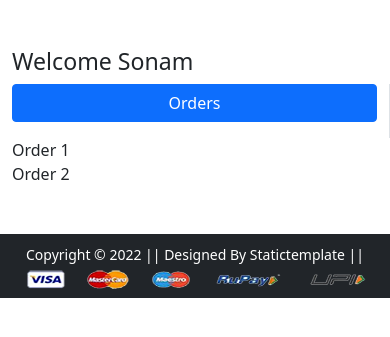
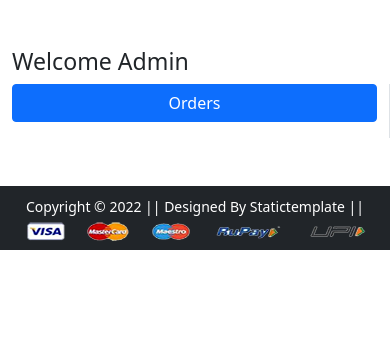
Before and after one commit to Lalit2055joshi/Shopping-Ecommerce-Website, a Django app: page /orders/ in a window 390 px wide. Shown: the part 56-393 px from the top of the page. Run offline with Django 4.2, Linux system fonts and the light colour scheme; a user stored in the database is signed in; data comes from the database, SQL or seed files in the repository; both versions use the stored data as it was after the commit; some libraries are stand-ins or nearby versions.

Commit message:
fourth commit

```diff
--- a/shopingly/app/templates/app/checkout.html
+++ b/shopingly/app/templates/app/checkout.html
@@ -24,7 +24,7 @@
     <div class="col-sm-4 offset-sm-1">
       <h4>Select Shipping Address</h4>
       <hr>
-      <form action="">
+      <form action="/paymentdone">
         {% for ad in add %}
         <div class="card">
           <div class="card-body">
@@ -33,8 +33,8 @@
           </div>
         </div>
         <div class="form-check mt-2 mb-5">
-          <input class="form-check-input" type="radio" value="">
-          <label class="form-check-label fw-bold" for="">
+          <input class="form-check-input" type="radio" name="custid" id="custadd{{forloop.counter}}" value="{{ad.id}}">
+          <label class="form-check-label fw-bold" for="custadd{{forloop.counter}}">
             Address:{{forloop.counter}} </label>
         </div>
         {% endfor %}
--- a/shopingly/app/templates/app/orders.html
+++ b/shopingly/app/templates/app/orders.html
@@ -1,20 +1,60 @@
 {% extends 'app/base.html' %}
 {% load static %}
-{% block title %}Buy Now{% endblock title %}
+{% block title %}Orders{% endblock title %}
 {% block main-content %}
 <div class="container my-5">
     <div class="row">
- <h3>Welcome Sonam</h3>
+        <h3>Welcome <span class="text-capitalize">{{request.user}}</span></h3>
         <div class="col-sm-2 border-end">
             <ul class="list-unstyled">
                 <li class="d-grid"><a href="{% url 'orders' %}" class="btn btn-primary">Orders</a></li>
             </ul>
         </div>
         <div class="col-sm-9 offset-sm-1">
-   <div class="row">
-    <div class="col-sm-6">Order 1</div>
-    <div class="col-sm-6">Order 2</div>
+            {% for op in order_placed %}
+            <div class="row shadow-sm mb-3">
+                <div class="col-sm-2">
+                    <img src="{{op.product.product_image.url}}" alt="" srcset="" class="img-fluid" height="150"
+                        width="150">
                 </div>
+                <div class="col-sm-7">
+                    <p>Product: {{op.product.title}}</p>
+                    <p>Quantity: {{op.quantity}}</p>
+                    <p>Price: {{op.total_cost}}</p>
+                </div>
+                <div class="col-sm-3 fw-bold">
+                    <p>Order Status: {{op.status}}</p>
+                    {% if op.status == 'Accepted' %}
+                    <div class="progress">
+                        <div class="progress-bar" role="progressbar" style="width:20%" aria-valuenow="20"
+                            aria-valuemin="0" aria-valuemax="100"> </div>
+                    </div>
+                    {% endif %}
+
+                    {% if op.status == 'Packed' %}
+                    <div class="progress">
+                        <div class="progress-bar bg-info" role="progressbar" style="width:40%" aria-valuenow="40"
+                            aria-valuemin="0" aria-valuemax="100"> </div>
+                    </div>
+                    {% endif %}
+
+                    {% if op.status == 'On The Way' %}
+                    <div class="progress">
+                        <div class="progress-bar bg-warning" role="progressbar" style="width:70%" aria-valuenow="70"
+                            aria-valuemin="0" aria-valuemax="100"> </div>
+                    </div>
+                    {% endif %}
+
+                    {% if op.status == 'Delivered' %}
+                    <div class="progress">
+                        <div class="progress-bar bg-success" role="progressbar" style="width:100%" aria-valuenow="100"
+                            aria-valuemin="0" aria-valuemax="100"> </div>
+                    </div>
+                    {% endif %}
+                </div>
+
+            </div>
+            {% endfor %}
         </div>
     </div>
 </div>
--- a/shopingly/app/urls.py
+++ b/shopingly/app/urls.py
@@ -16,6 +16,8 @@ urlpatterns = [
     path('removecart/',views.remove_cart),
 
     path('buy/', views.buy_now, name='buy-now'),
+
+    path('paymentdone/', views.paymentdone, name='paymentdone'),
 
     path('profile/', views.ProfileView.as_view(), name='profile'),
 
--- a/shopingly/app/views.py
+++ b/shopingly/app/views.py
@@ -47,7 +47,7 @@ def show_cart(request):
                 totalamount = amount + shipping_amount
             return render(request, 'app/addtocart.html',{'carts':cart,'totalamount':totalamount,'amount':amount})
         else:
-            return render(request,'app.emptycart.html')
+            return render(request,'app/emptycart.html')
 
 
 
@@ -87,7 +87,8 @@ def address(request):
     return render(request, 'app/address.html',{'add':add,'active':'btn-primary'})
 
 def orders(request):
- return render(request, 'app/orders.html')
+    op = OrderPlaced.objects.filter(user = request.user)
+    return render(request, 'app/orders.html',{'order_placed':op})
 
 
 
@@ -115,6 +116,16 @@ def butomwear(request):
 
 def login(request):
  return render(request, 'app/login.html')
+
+def paymentdone(request):
+    user = request.user
+    custid = request.GET.get('custid')
+    customer = Customer.objects.get(id=custid)
+    cart = Cart.objects.filter(user = user)
+    for c in cart:
+        OrderPlaced(user=user,customer=customer,product=c.product,quantity=c.quantity).save()
+        c.delete()
+    return redirect("orders")
 
 def checkout(request):
     user = request.user
```
Also changed, not shown: shopingly/db.sqlite3. Lines whose indentation alone changed are shown as unchanged.
